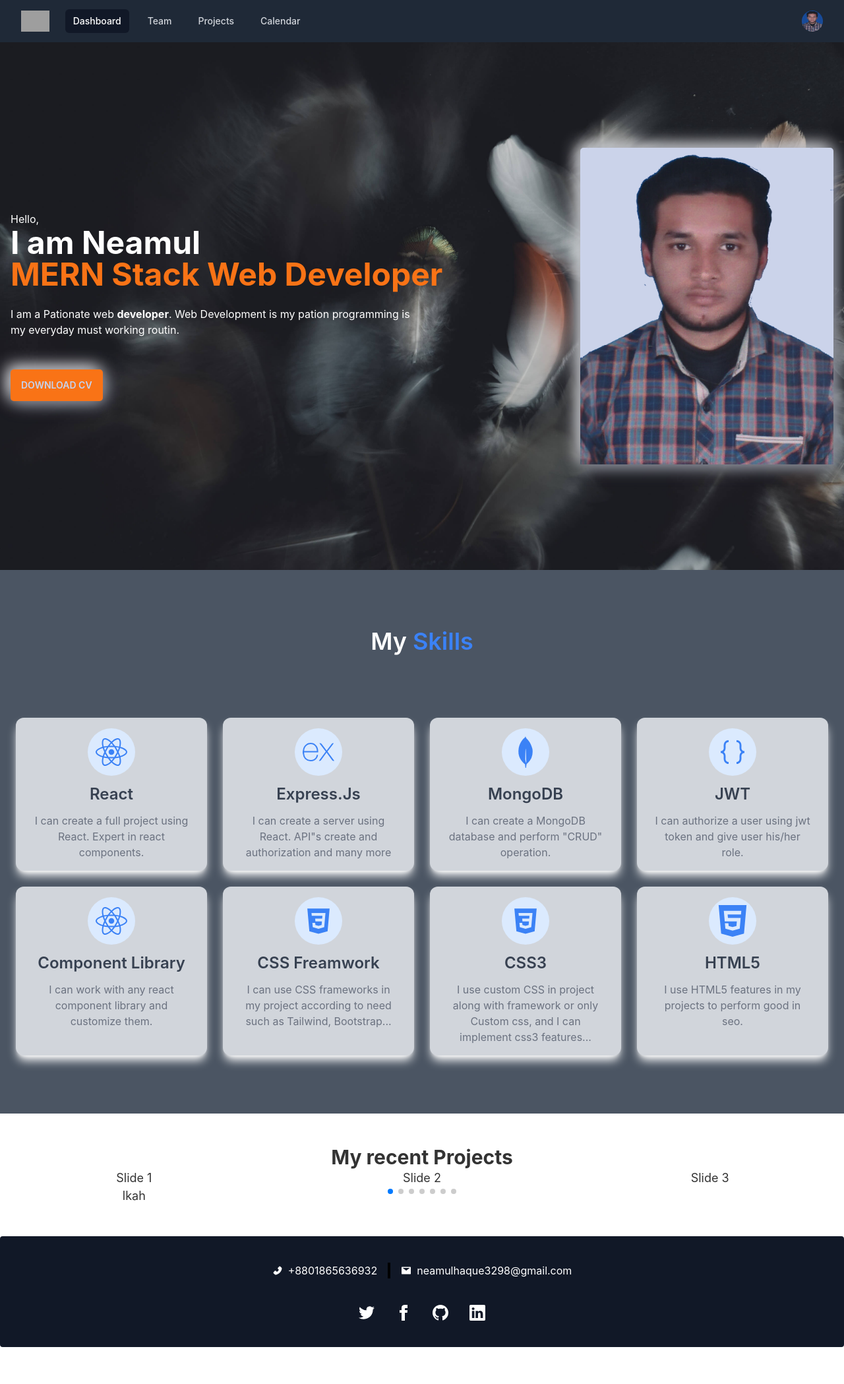
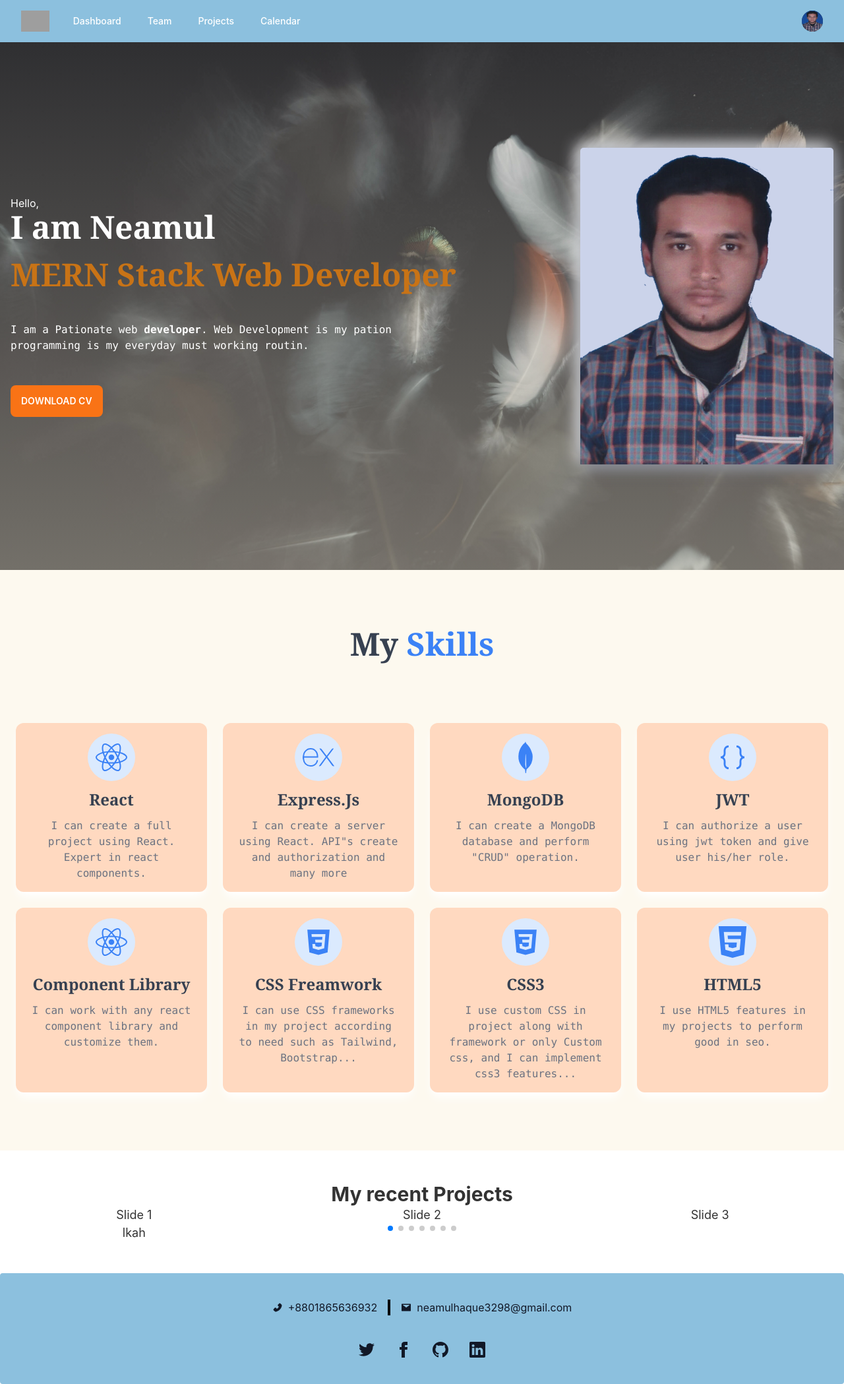
Before and after one commit to Neamul01/portfolio, a React (Create React App) app: page / in a window 1280 px wide. Shown: the whole page at 66% size. Before the commit the page ends 2042 px from the top, so only its background shows below. Built offline with nearby package versions, Linux system fonts and the light colour scheme; grey boxes are pictures that could not be loaded.

Commit message:
style changed

```diff
--- a/src/components/Banner.js
+++ b/src/components/Banner.js
@@ -5,17 +5,17 @@ const Banner = () => {
     return (
         <section
             style={{
-                backgroundImage: 'url(banner.jpg)'
+                backgroundImage: 'linear-gradient( to top, #FAF0D765,#FAF0D717), url(banner.jpg)'
             }}
             class="hero min-h-screen bg-base-200 py-8 md:py-12 text-white" >
             <div class=" max-w-screen-xl hero-content flex-col-reverse lg:flex-row gap-16">
                 <div class="text-center lg:text-left">
-                    <p><span className=''>Hello,</span></p>
-                    <h1 class="text-5xl font-bold"><span className='hover:italic'>I am Neamul</span> <br /> <span className='text-secondary'>MERN Stack Web Developer</span> </h1>
-                    <p class="py-6 pr-44">
+                    <p><span className='font-lato'>Hello,</span></p>
+                    <h1 class="text-5xl font-bold font-serif"><span className='hover:italic'>I am Neamul</span> <br /> <span className='text-secondary block py-6'>MERN Stack Web Developer</span> </h1>
+                    <p class="py-6 pr-44 font-mono">
                         I am a Pationate web <span className="font-bold">developer</span>. Web Development is my pation programming is my everyday must working routin.
                     </p>
-                    <button className="btn bg-orange-500 border-none custom-box-shadow mt-6 hover:bg-orange-600 custom-animation hover:border-none">Download CV</button>
+                    <button className="btn bg-orange-500 border-none mt-6 hover:bg-orange-600 text-white custom-animation hover:border-none">Download CV</button>
                 </div>
                 <div class="card m-0 p-0 flex-shrink-0 w-full hover:cursor-zoom-in max-w-sm bg-[#cbd3ea]  custom-box-shadow  zom" >
                     <img className='w-full' src="Noman.png" alt="Profile" />
--- a/src/components/Footer.js
+++ b/src/components/Footer.js
@@ -6,18 +6,18 @@ import { AiFillMail, AiFillPhone } from 'react-icons/ai';
 
 const Footer = () => {
     return (
-        <footer class="footer footer-center p-10 bg-gray-900 text-white rounded ">
+        <footer class="footer footer-center p-10 bg-neutral text-white rounded ">
             <div class="grid grid-flow-col gap-4">
-                <p className='flex justify-center items-center gap-2 text-base pr-4 border-r-4 border-black hover:text-secondary'><AiFillPhone />+8801865636932</p>
-                <p className='flex justify-center items-center gap-2 text-base hover:text-secondary'><AiFillMail />neamulhaque3298@gmail.com</p>
+                <p className='flex justify-center items-center gap-2 text-base text-gray-900 pr-4 border-r-4 border-black hover:text-secondary'><AiFillPhone />+8801865636932</p>
+                <p className='flex justify-center items-center gap-2 text-base text-gray-900 hover:text-secondary'><AiFillMail />neamulhaque3298@gmail.com</p>
             </div>
             <div>
                 <div class="grid grid-flow-col justify-center items-center gap-8">
-                    <a href='!#' className='w-6 h-6 hover:text-secondary '><svg xmlns="http://www.w3.org/2000/svg" width="24" height="24" viewBox="0 0 24 24" class="fill-current"><path d="M24 4.557c-.883.392-1.832.656-2.828.775 1.017-.609 1.798-1.574 2.165-2.724-.951.564-2.005.974-3.127 1.195-.897-.957-2.178-1.555-3.594-1.555-3.179 0-5.515 2.966-4.797 6.045-4.091-.205-7.719-2.165-10.148-5.144-1.29 2.213-.669 5.108 1.523 6.574-.806-.026-1.566-.247-2.229-.616-.054 2.281 1.581 4.415 3.949 4.89-.693.188-1.452.232-2.224.084.626 1.956 2.444 3.379 4.6 3.419-2.07 1.623-4.678 2.348-7.29 2.04 2.179 1.397 4.768 2.212 7.548 2.212 9.142 0 14.307-7.721 13.995-14.646.962-.695 1.797-1.562 2.457-2.549z"></path></svg></a>
+                    <a href='!#' className='w-6 h-6 hover:text-secondary text-gray-900'><svg xmlns="http://www.w3.org/2000/svg" width="24" height="24" viewBox="0 0 24 24" class="fill-current"><path d="M24 4.557c-.883.392-1.832.656-2.828.775 1.017-.609 1.798-1.574 2.165-2.724-.951.564-2.005.974-3.127 1.195-.897-.957-2.178-1.555-3.594-1.555-3.179 0-5.515 2.966-4.797 6.045-4.091-.205-7.719-2.165-10.148-5.144-1.29 2.213-.669 5.108 1.523 6.574-.806-.026-1.566-.247-2.229-.616-.054 2.281 1.581 4.415 3.949 4.89-.693.188-1.452.232-2.224.084.626 1.956 2.444 3.379 4.6 3.419-2.07 1.623-4.678 2.348-7.29 2.04 2.179 1.397 4.768 2.212 7.548 2.212 9.142 0 14.307-7.721 13.995-14.646.962-.695 1.797-1.562 2.457-2.549z"></path></svg></a>
 
-                    <a href='!#' className='w-6 h-6 hover:text-secondary '><svg xmlns="http://www.w3.org/2000/svg" width="24" height="24" viewBox="0 0 24 24" class="fill-current"><path d="M9 8h-3v4h3v12h5v-12h3.642l.358-4h-4v-1.667c0-.955.192-1.333 1.115-1.333h2.885v-5h-3.808c-3.596 0-5.192 1.583-5.192 4.615v3.385z"></path></svg></a>
-                    <a href="!#"><BsGithub className='w-6 h-6 hover:text-secondary ' /></a>
-                    <a href="!#"><BsLinkedin className='w-6 h-6 hover:text-secondary ' /></a>
+                    <a href='!#' className='w-6 h-6 hover:text-secondary text-gray-900'><svg xmlns="http://www.w3.org/2000/svg" width="24" height="24" viewBox="0 0 24 24" class="fill-current"><path d="M9 8h-3v4h3v12h5v-12h3.642l.358-4h-4v-1.667c0-.955.192-1.333 1.115-1.333h2.885v-5h-3.808c-3.596 0-5.192 1.583-5.192 4.615v3.385z"></path></svg></a>
+                    <a href="!#"><BsGithub className='w-6 h-6 hover:text-secondary text-gray-900' /></a>
+                    <a href="!#"><BsLinkedin className='w-6 h-6 hover:text-secondary text-gray-900' /></a>
                 </div>
             </div>
         </footer>
--- a/src/components/Navbar.js
+++ b/src/components/Navbar.js
@@ -5,7 +5,7 @@ const Navbar = () => {
     const [showMoble, setShowMoble] = useState(false)
 
     return (
-        <nav className="bg-gray-800 sticky top-0 z-50">
+        <nav className="bg-neutral sticky top-0 z-50 ">
             <div className="max-w-7xl mx-auto px-2 sm:px-6 lg:px-8">
                 <div className="relative flex items-center justify-between h-16">
                     <div className="absolute inset-y-0 left-0 flex items-center sm:hidden">
@@ -32,13 +32,13 @@ const Navbar = () => {
                         <div className="hidden sm:block sm:ml-6">
                             <div className="flex space-x-4">
 
-                                <a href="!#" className="bg-gray-900 text-white px-3 py-2 rounded-md text-sm font-medium" aria-current="page">Dashboard</a>
+                                <a href="!#" className="text-white hover:bg-gray-700 px-3 py-2 rounded-md text-sm font-medium" aria-current="page">Dashboard</a>
 
-                                <a href="!#" className="text-gray-300 hover:bg-gray-700 hover:text-white px-3 py-2 rounded-md text-sm font-medium">Team</a>
+                                <a href="!#" className="text-white hover:bg-gray-700 hover:text-white px-3 py-2 rounded-md text-sm font-medium">Team</a>
 
-                                <a href="!#" className="text-gray-300 hover:bg-gray-700 hover:text-white px-3 py-2 rounded-md text-sm font-medium">Projects</a>
+                                <a href="!#" className="text-white hover:bg-gray-700 hover:text-white px-3 py-2 rounded-md text-sm font-medium">Projects</a>
 
-                                <a href="!#" className="text-gray-300 hover:bg-gray-700 hover:text-white px-3 py-2 rounded-md text-sm font-medium">Calendar</a>
+                                <a href="!#" className="text-white hover:bg-gray-700 hover:text-white px-3 py-2 rounded-md text-sm font-medium">Calendar</a>
                             </div>
                         </div>
                     </div>
@@ -57,9 +57,9 @@ const Navbar = () => {
                             {
                                 showState && <div className="origin-top-right absolute right-0 mt-2 w-48 rounded-md shadow-lg py-1 bg-white ring-1 ring-black ring-opacity-5 focus:outline-none" role="menu" aria-orientation="vertical" aria-labelledby="user-menu-button" tabindex="-1">
                                     {/* <!-- Active: "bg-gray-100", Not Active: "" --> */}
-                                    <a href="!#" className="block px-4 py-2 text-sm text-gray-700" role="menuitem" tabindex="-1" id="user-menu-item-0">Your Profile</a>
-                                    <a href="!#" className="block px-4 py-2 text-sm text-gray-700" role="menuitem" tabindex="-1" id="user-menu-item-1">Settings</a>
-                                    <a href="!#" className="block px-4 py-2 text-sm text-gray-700" role="menuitem" tabindex="-1" id="user-menu-item-2">Sign out</a>
+                                    <a href="!#" className="block px-4 py-2 text-sm text-gray-700 hover:bg-gray-300" role="menuitem" tabindex="-1" id="user-menu-item-0">Your Profile</a>
+                                    <a href="!#" className="block px-4 py-2 text-sm text-gray-700 hover:bg-gray-300" role="menuitem" tabindex="-1" id="user-menu-item-1">Settings</a>
+                                    <a href="!#" className="block px-4 py-2 text-sm text-gray-700 hover:bg-gray-300" role="menuitem" tabindex="-1" id="user-menu-item-2">Sign out</a>
                                 </div>
                             }
                         </div>
--- a/src/components/Skills.js
+++ b/src/components/Skills.js
@@ -55,9 +55,9 @@ const Skills = () => {
         }
     ]
     return (
-        <section class="bg-gray-600 dark:bg-gray-900 py-12 text-white">
+        <section class="bg-[#FAF0D765] dark:bg-gray-900 py-12 text-white">
             <div class="container px-6 py-10 mx-auto">
-                <h1 class="text-3xl font-semibold text-center text-white capitalize lg:text-4xl dark:text-white">My <span class="text-blue-500 hover:italic cursor-move">Skills</span></h1>
+                <h1 class="text-3xl font-semibold text-center text-gray-700 capitalize lg:text-5xl dark:text-white font-serif">My <span class="text-blue-500 hover:italic cursor-move">Skills</span></h1>
 
                 <div class="grid grid-cols-1 gap-4 mt-12 md:mt-24 md:gap-6 md:grid-cols-3 xl:grid-cols-4">
                     {
--- a/src/components/SkillsCard.js
+++ b/src/components/SkillsCard.js
@@ -3,14 +3,14 @@ import React from 'react';
 const SkillsCard = ({ skill }) => {
     const { name, description, icon } = skill;
     return (
-        <div class="flex flex-col items-center p-6 py-4 space-y-3 text-center bg-gray-300 rounded-xl dark:bg-gray-800 overflow-hidden cursor-pointer shadow-lg shadow-white custom-animation">
+        <div class="flex flex-col items-center p-6 py-4 space-y-3 text-center bg-[#FFD9C0] rounded-xl dark:bg-gray-800 overflow-hidden cursor-pointer shadow-lg shadow-white custom-animation">
             <span class="inline-block p-3 text-blue-500 bg-blue-100 rounded-full dark:text-white dark:bg-blue-500">
                 {icon}
             </span>
 
-            <h2 class="text-2xl font-semibold text-gray-700 capitalize dark:text-white">{name}</h2>
+            <h2 class="text-2xl font-bold text-gray-700 capitalize dark:text-white font-serif">{name}</h2>
 
-            <p class="text-gray-500 dark:text-gray-300">
+            <p class="text-gray-500 dark:text-gray-300 font-mono">
                 {description}
             </p>
 
--- a/src/components/style.css
+++ b/src/components/style.css
@@ -10,7 +10,7 @@
 }
 
 .custom-animation:hover {
-    background-color: rgb(249, 115, 22);
+    background-color: #F4BFBF;
     color: rgb(255, 255, 255);
 
 }
@@ -18,12 +18,12 @@
 
 
 .custom-animation:hover p {
-    color: rgb(255, 255, 255);
+    color: #272525;
     transition: 0.8s ease-in-out;
 }
 
 .custom-animation:hover h2 {
-    color: rgb(255, 255, 255);
+    color: #272525;
     transition: 0.8s ease-in-out;
 }
 
--- a/src/index.css
+++ b/src/index.css
@@ -1,6 +1,7 @@
 @tailwind base;
 @tailwind components;
 @tailwind utilities;
+@import url('https://fonts.googleapis.com/css2?family=Lato:ital,wght@0,400;0,700;1,400;1,700&display=swap');
 
 body {
   /* color: #252525a8; */
--- a/tailwind.config.js
+++ b/tailwind.config.js
@@ -5,15 +5,19 @@ module.exports = {
       {
         mytheme: {
           primary: "#3B82FC",
-          secondary: "rgb(249, 115, 22)",
-          accent: "#37cdbe",
-          neutral: "#3d4451",
+          secondary: "rgb(200, 115, 22)",
+          accent: "#F4BFBF",
+          neutral: "#8CC0DE",
+          footer: '#000000',
           "base-100": "#ffffff",
         },
       },
       "dark",
       "cupcake",
     ],
+    fontFamily: {
+      Lato: ["Lato', sans-serif"],
+    },
   },
   plugins: [require("daisyui")],
 }
```
